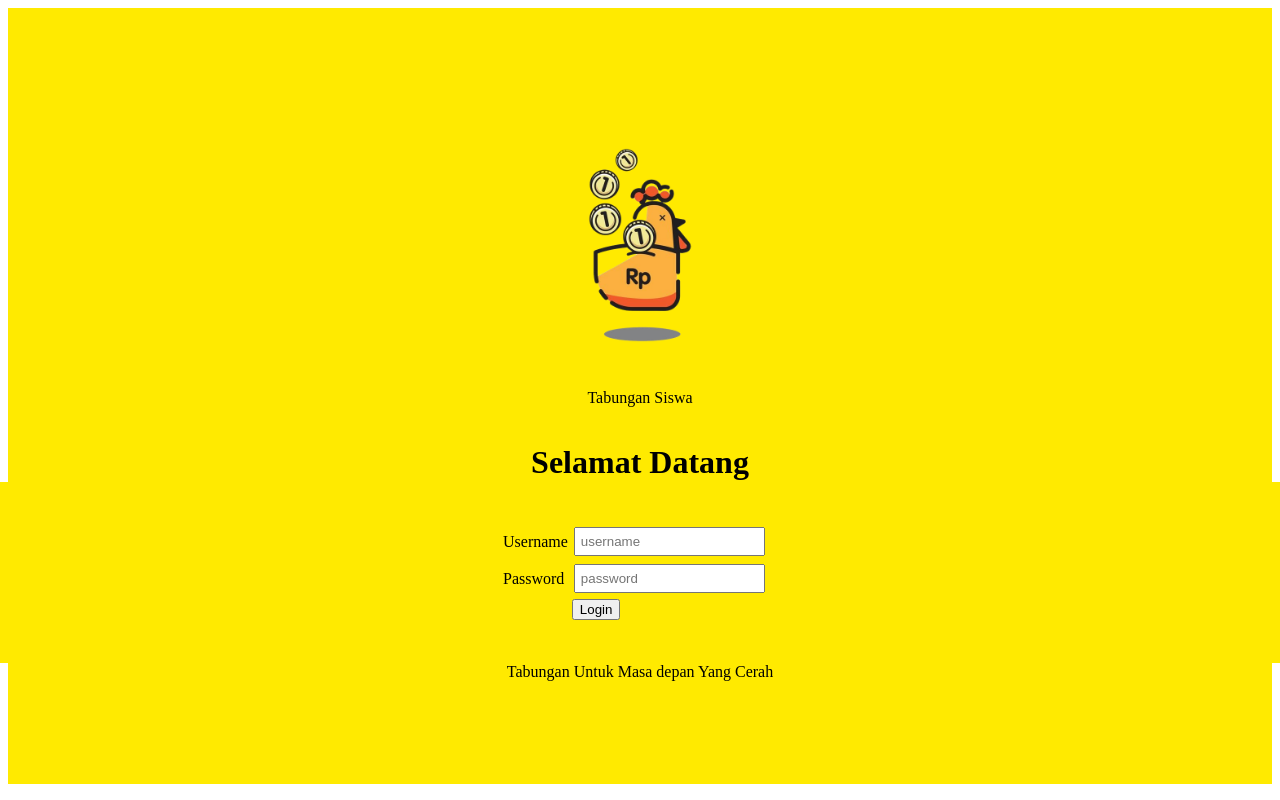
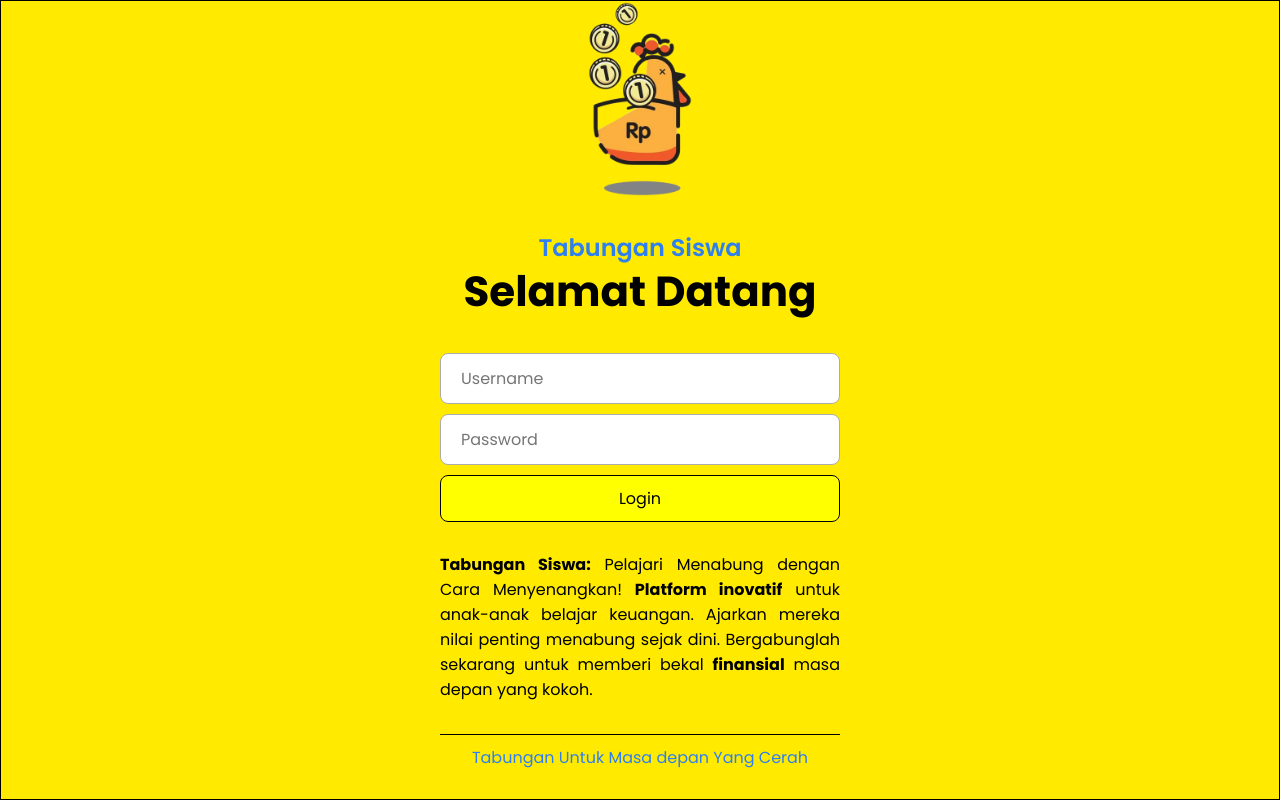
Before and after one commit to Dhio123/tabungan_siswa, a PHP site: page /login.php in a window 1280 px wide. Run offline with PHP 8.4, Linux system fonts and the light colour scheme.

Commit message:
redesign form login

```diff
--- a/css/instemplate.css
+++ b/css/instemplate.css
@@ -1,8 +1,8 @@
-body{
+body {
   min-height: 97vh;
-    font-family: 'Times New Roman', Times, serif;
+  font-family: "Times New Roman", Times, serif;
 }
-.container{
+.container {
   width: 70%;
   margin: auto;
   border: 1px solid rgb(255, 234, 0);
@@ -11,48 +11,48 @@ body{
   background-color: rgb(255, 234, 0);
   height: 50px;
 }
-.full-nav{
+.full-nav {
   position: relative;
   width: 100%;
   margin: auto;
 }
-.left-nav-content{
+.left-nav-content {
   position: absolute;
   display: flex;
   margin-right: 0px;
   padding-left: 10px;
 }
-.right-nav-content{
+.right-nav-content {
   right: 0px;
   margin-right: 20px;
   position: absolute;
   padding-right: 0px;
 }
-.nav-ins a{
+.nav-ins a {
   text-decoration: none;
   color: rgb(0, 0, 0);
   font-weight: 400;
 }
-.nav-ins a:hover{
+.nav-ins a:hover {
   color: rgb(255, 255, 255);
   font-weight: 400;
 }
-.nav-ins p{
+.nav-ins p {
   text-decoration: none;
   color: rgb(255, 0, 0);
   margin: auto;
 }
-.content{
+.content {
   background-color: rgb(255, 255, 255);
 
   padding: 2px;
   min-height: 560px;
 }
-.tbl-ins{
+.tbl-ins {
   border: 1px solid black;
   margin: 4px;
 }
-.tbl-ins tr td{
+.tbl-ins tr td {
   border: 1px solid rgb(83, 79, 79);
   margin: 4px;
   padding: 5px 10px;
@@ -78,31 +78,18 @@ body{
   padding: 5px !important;
   margin: 2px;
 }
-.form-login{
+.form-login {
   background-color: rgb(255, 234, 0);
   width: 280px;
   padding: 40px 535px;
-    margin: 10px ;
+  margin: 10px;
   background-repeat: no-repeat;
-    background-position:  100%;
+  background-position: 100%;
   background-size: 100%;
 }
-.footer-ins{
+.footer-ins {
   text-align: center;
   height: 20px;
   background-color: rgb(255, 234, 0);
-    bottom:0px;
+  bottom: 0px;
 }
-
-.container-login {
-    display: flex;
-    justify-content: center;
-    align-items: center;
-    flex-direction: column;
-    background-color: rgb(255, 234, 0);
-    height: 97vh;
-}
-
-.image img{
-    width: 300px;
-}
--- /dev/null
+++ b/css/login.css
@@ -0,0 +1,103 @@
+@import url("https://fonts.googleapis.com/css2?family=Poppins:wght@200;300;400;500;600;700&display=swap");
+
+* {
+  margin: 0;
+  padding: 0;
+  box-sizing: border-box;
+}
+
+body {
+  font-family: "Poppins", serif;
+}
+
+.container-login {
+  display: flex;
+  justify-content: center;
+  align-items: center;
+  flex-direction: column;
+  background: rgb(255, 234, 0);
+  width: auto;
+  border: 1px solid;
+  gap: 30px;
+  height: 100vh;
+}
+
+.form-container {
+  display: flex;
+  flex-direction: column;
+  align-items: center;
+  gap: 10px;
+  width: 400px;
+}
+
+.title-form {
+  display: flex;
+  flex-direction: column;
+  justify-content: center;
+  align-items: center;
+  margin-top: -50px;
+}
+
+.title-form h1 {
+  font-size: 42px;
+}
+
+h3 {
+  font-size: 24px;
+  color: rgb(47, 128, 237);
+  font-weight: 600;
+  line-height: 24px;
+}
+
+.image {
+  margin-top: -100px;
+}
+
+input {
+  border: 1px solid #acacac;
+  outline: none;
+  padding: 12px 20px;
+  font-size: 16px;
+  border-radius: 8px;
+  width: 100%;
+}
+
+input[placeholder] {
+  font-family: "Poppins", serif;
+}
+
+button {
+  background-color: rgb(255, 255, 0);
+  padding: 10px 30px;
+  width: 100%;
+  border-radius: 8px;
+  border: 1px solid black;
+  cursor: pointer;
+  font-size: 16px;
+  font-family: "Poppins", serif;
+}
+
+button:hover {
+  background-color: rgb(255, 243, 0);
+}
+
+.image img {
+  width: 300px;
+  margin-top: -50px;
+}
+
+.footer-form {
+  position: fixed;
+  bottom: 0;
+  padding-top: 10px;
+  width: 400px;
+  text-align: center;
+  padding-bottom: 30px;
+  border-top: 1px solid black;
+  color: rgb(47, 128, 237);
+}
+
+strong:hover {
+  text-decoration: underline;
+  cursor: pointer;
+}
--- a/login.php
+++ b/login.php
@@ -5,7 +5,7 @@
     <meta charset="UTF-8">
     <meta http-equiv="X-UA-Compatible" content="IE=edge">
     <meta name="viewport" content="width=device-width, initial-scale=1.0">
-    <link rel="stylesheet" href="./css/instemplate.css">
+    <link rel="stylesheet" href="./css/login.css">
     <title>Login - Tabungan Siswa</title>
 </head>
 
@@ -14,31 +14,25 @@
         <div class="image">
             <img src="gambar/celengan_ayam.png" alt="">
         </div>
-    <p style="width: 400px; text-align: center; margin-top: -10px;">Tabungan Siswa</p>
-
+        <div class="title-form">
+            <h3>Tabungan Siswa</h3>
             <h1>Selamat Datang</h1>
-    <form style=" margin-top: -20px;" class="form-ins form-login" action="./proses/cek_login.php" method="POST">
-        <table>
-            <tr>
-                <td>Username</td>
-                <td>
-                    <input placeholder="username" type="text" name="username">
-                </td>
-            </tr>
-            <tr>
-                <td>Password</td>
-                <td><input placeholder="password" type="password" name="password"></td>
-            </tr>
-            <tr>
-                <td></td>
-                <td>
+        </div>
+        <form class="form-container" action="./proses/cek_login.php" method="POST">
+            <input placeholder="Username" type="text" name="username">
+            <input placeholder="Password" type="password" name="password">
             <button type="submit">Login</button>
-                </td>
-            </tr>
-        </table>
         </form>
-    <p style="width: 400px; text-align: center; margin-top: -10px;">Tabungan Untuk Masa depan Yang Cerah</p>
-
+        <p style="width: 400px; text-align: justify;">
+            <strong>Tabungan Siswa:</strong> Pelajari Menabung dengan Cara Menyenangkan! <strong>Platform
+                inovatif</strong> untuk
+            anak-anak belajar
+            keuangan. Ajarkan mereka nilai penting menabung sejak dini. Bergabunglah sekarang untuk memberi bekal
+            <strong>finansial</strong> masa depan yang kokoh.
+        </p>
+        <div class="footer-form">
+            <p>Tabungan Untuk Masa depan Yang Cerah</p>
+        </div>
     </div>
 </body>
 
```
Lines whose indentation alone changed are shown as unchanged.
